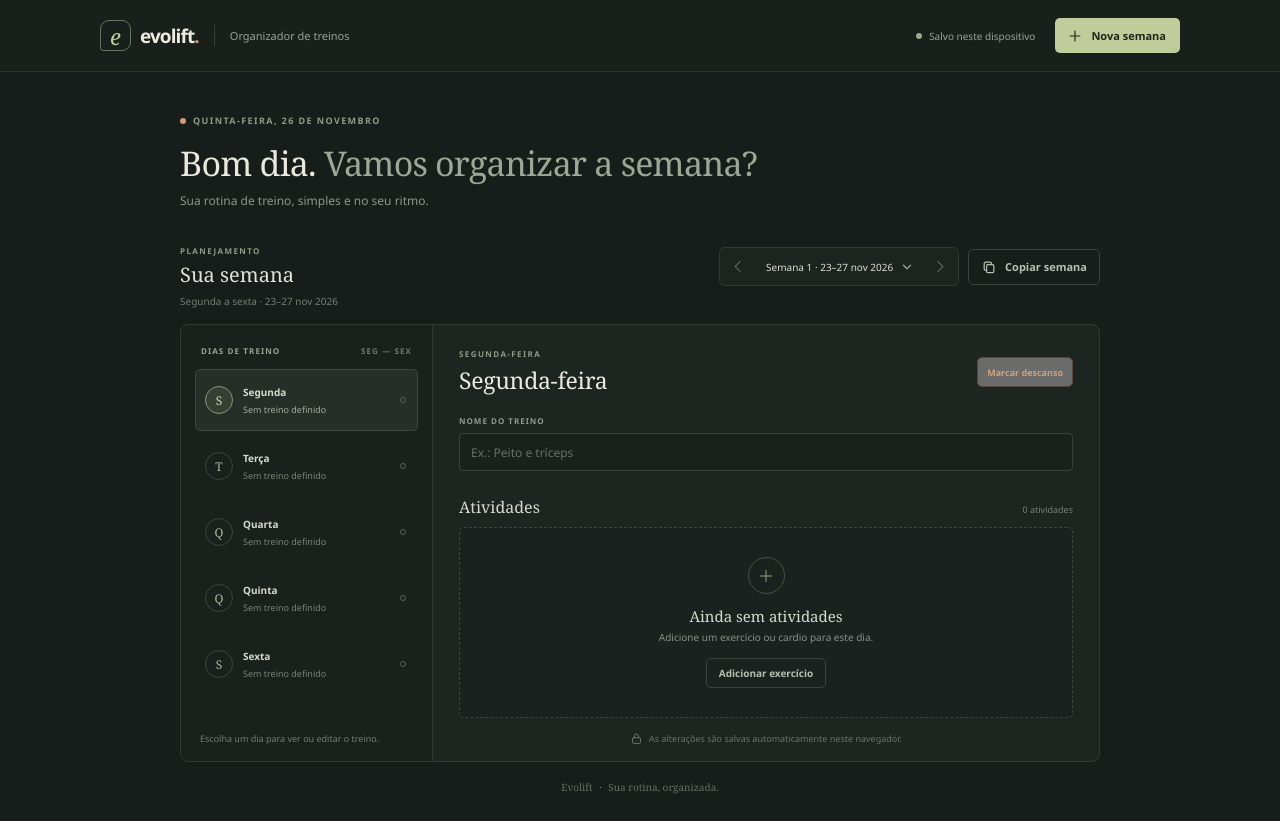
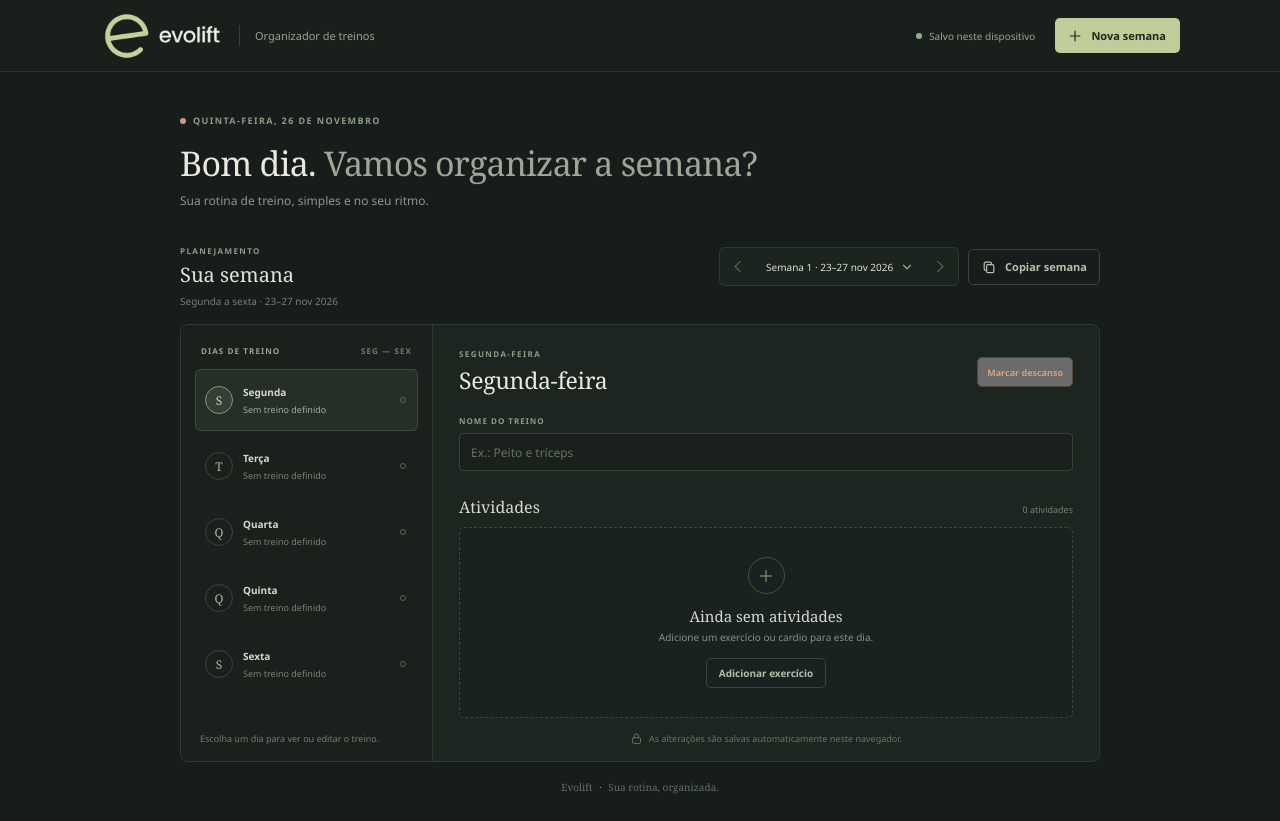
Before and after one commit to Kaio-sudo/Evolift, a plain HTML site: page index.html in a window 1280 px wide. Drawn offline with Linux system fonts and the light colour scheme.

Commit message:
adicionei a logo

```diff
--- a/index.html
+++ b/index.html
@@ -13,9 +13,10 @@
 <body>
     <div class="app-shell" id="app">
         <header class="app-header">
-            <a class="brand" href="#" aria-label="Evolift, início">
-                <span class="brand-mark" aria-hidden="true">e</span>
-                <span class="brand-name">evolift<span>.</span></span>
+            <a class="brand" href="#" aria-label="Evolift, página inicial">
+                <span class="brand-logo-frame">
+                    <img class="brand-logo" src="assets/logo-evolift-transparente.png" alt="">
+                </span>
             </a>
             <span class="brand-divider" aria-hidden="true"></span>
             <span class="product-label">Organizador de treinos</span>
--- a/styles/style.css
+++ b/styles/style.css
@@ -86,32 +86,26 @@ svg {
 .brand {
     display: inline-flex;
     align-items: center;
-    gap: 9px;
-}
-
-.brand-mark {
-    display: grid;
-    width: 31px;
-    height: 31px;
-    place-items: center;
-    border: 1px solid #65745c;
-    border-radius: 9px 9px 9px 3px;
-    color: var(--moss-strong);
-    font-family: var(--serif);
-    font-size: 22px;
-    font-style: italic;
-    line-height: 1;
-}
-
-.brand-name {
-    color: #eeece1;
-    font-size: 19px;
-    font-weight: 650;
-    letter-spacing: -.9px;
-}
-
-.brand-name span {
-    color: var(--clay);
+    gap: 0;
+}
+
+.brand-logo-frame {
+    position: relative;
+    display: block;
+    width: 124px;
+    height: 46px;
+    overflow: hidden;
+}
+
+.brand-logo {
+    position: absolute;
+    top: 50%;
+    left: 50%;
+    display: block;
+    width: 184px;
+    max-width: none;
+    height: auto;
+    transform: translate(-50%, -50%);
 }
 
 .brand-divider {
```
Also changed, not shown: assets/logo-evolift-transparente.png (added).
